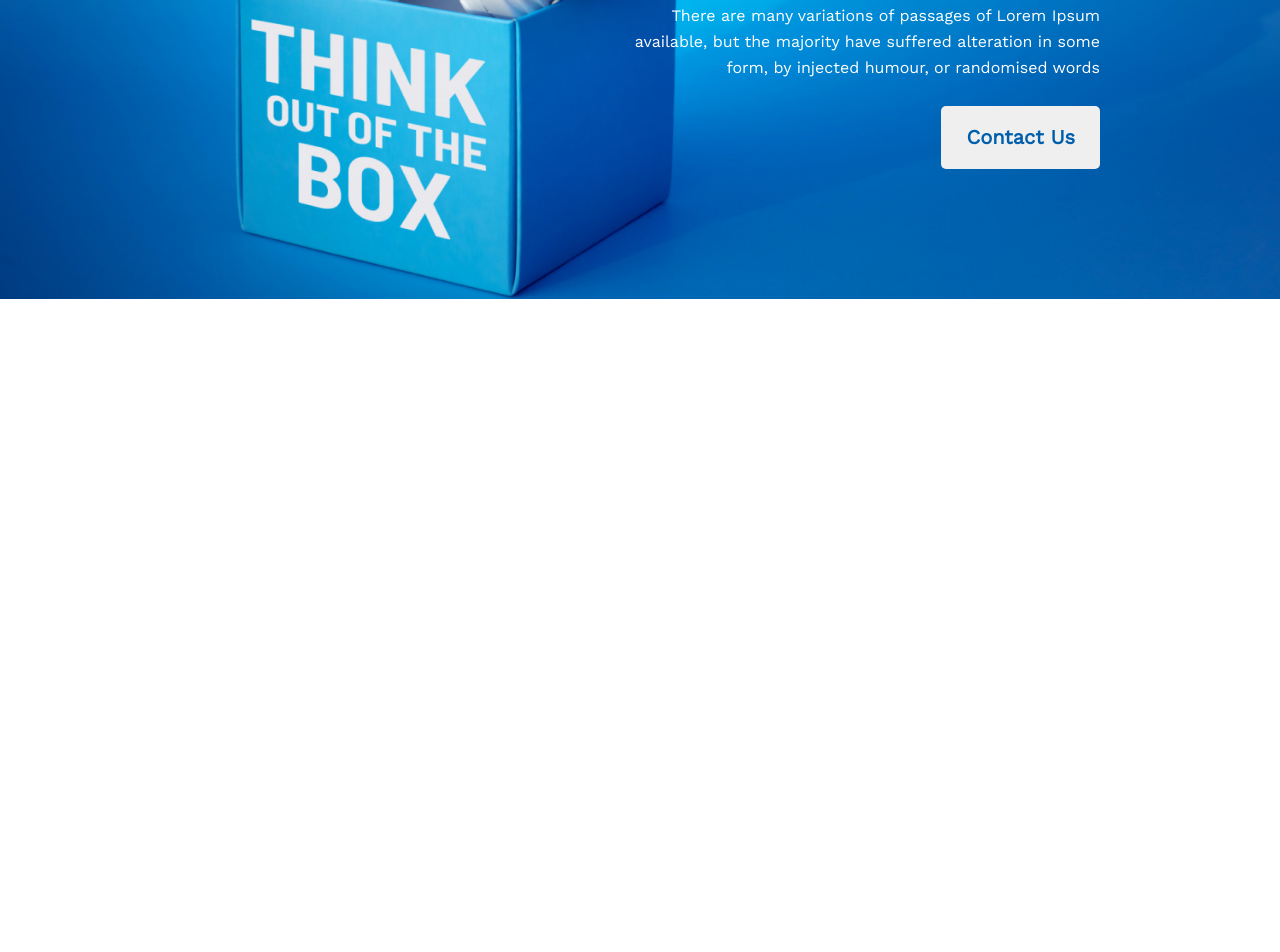
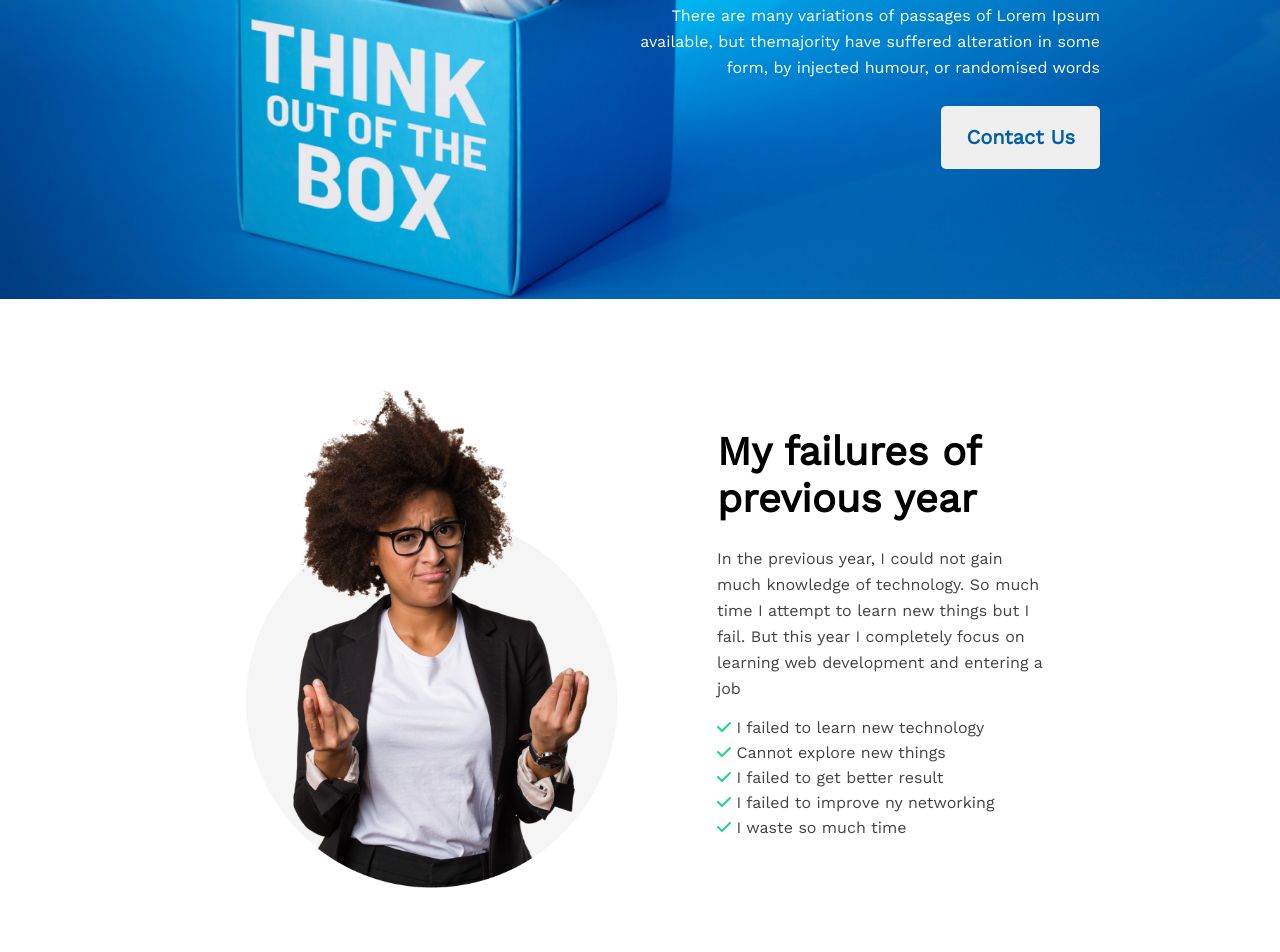
Before and after one commit to thetamimahmed/New-Year-Site, a plain HTML site: page index.html in a window 1280 px wide. Shown: the part 391-1343 px from the top of the page. Before the commit the page ends 800 px from the top, so only its background shows below. Drawn offline with nearby package versions, Linux system fonts and the light colour scheme.

Commit message:
added failure section

```diff
--- a/index.html
+++ b/index.html
@@ -1,21 +1,52 @@
 <!DOCTYPE html>
 <html lang="en">
+
 <head>
     <meta charset="UTF-8">
     <meta http-equiv="X-UA-Compatible" content="IE=edge">
     <meta name="viewport" content="width=device-width, initial-scale=1.0">
     <title>New Year Mission</title>
-    <link rel="preconnect" href="https://fonts.googleapis.com"><link rel="preconnect" href="https://fonts.gstatic.com" crossorigin><link href="https://fonts.googleapis.com/css2?family=Work+Sans&display=swap" rel="stylesheet">
+    <!-- font-awsome  -->
+    <script src="https://kit.fontawesome.com/1f2678ef57.js" crossorigin="anonymous"></script>
+    <!-- google fonts  -->
+    <link rel="preconnect" href="https://fonts.googleapis.com">
+    <link rel="preconnect" href="https://fonts.gstatic.com" crossorigin>
+    <link href="https://fonts.googleapis.com/css2?family=Work+Sans&display=swap" rel="stylesheet">
     <link rel="stylesheet" href="styles/style.css">
 </head>
+
 <body>
     <!-- header section start  -->
     <header>
-            <div class="header-texts">
-                <h2 class="header-title">All Thinks Are Possible If You believe</h2>
-                <p class="header-description">There are many variations of passages of Lorem Ipsum available, but the majority have suffered alteration in some form, by injected humour, or randomised words</p>
-                <button class="primary-btn">Contact Us</button>
+        <div class="header-texts">
+            <h2 class="header-title">All Thinks Are Possible If You believe</h2>
+            <p class="header-description">There are many variations of passages of Lorem Ipsum available, but themajority have suffered alteration in some form, by injected humour, or randomised words</p>
+            <button class="primary-btn">Contact Us</button>
+        </div>
+    </header>
+    <!-- header section end -->
+
+    <!-- main section start  -->
+    <main>
+        <!-- failure section  -->
+        <section class="failure-section">
+            <div>
+                <img src="images/person.png" alt="" class="failure-img">
             </div>
-    </header>
+            <div>
+                <h2 class="section-title">My failures of previous year</h2>
+                <p class="failure-description">In the previous year, I could not gain much knowledge of technology. So much time I attempt to learn new things but I fail. But this year I completely focus on learning web development and entering a job</p>
+                <div class="failure-list">
+                    <p><i class="fa-solid fa-check"></i> I failed to learn new technology</p>
+                    <p><i class="fa-solid fa-check"></i> Cannot explore new things</p>
+                    <p><i class="fa-solid fa-check"></i> I failed to get better result</p>
+                    <p><i class="fa-solid fa-check"></i> I failed to improve ny networking</p>
+                    <p><i class="fa-solid fa-check"></i> I waste so much time</p>
+                </div>
+            </div>
+        </section>
+    </main>
+    <!-- main section end  -->
 </body>
+
 </html>
--- a/styles/style.css
+++ b/styles/style.css
@@ -13,6 +13,17 @@
     color: #005FAC;
     border-radius: 5px;
     border: 0;
+}
+
+.section-title {
+    font-weight: 700;
+    font-size: 40px;
+    line-height: 47px;
+}
+
+.fa-check {
+    color: #16D887;
+    margin-bottom: 8px;
 }
 
 /* header section styles  */
@@ -44,3 +55,31 @@ header {
     line-height: 26px;
     margin: 25px 0px;
 }
+
+/* main section styles */
+main {
+    padding: 80px 230px 60px;
+}
+
+/* failure section styles */
+.failure-section {
+    display: flex;
+    justify-content: space-between;
+    align-items: center;
+    gap: 87px;
+}
+
+.failure-img {
+    width: 400px;
+}
+
+.failure-description {
+    margin: 24px 0px 16px;
+    font-size: 16px;
+    line-height: 26px;
+    color: #444343;
+}
+.failure-list > p{
+    font-size: 16px;
+    color: #444343;
+}
```
